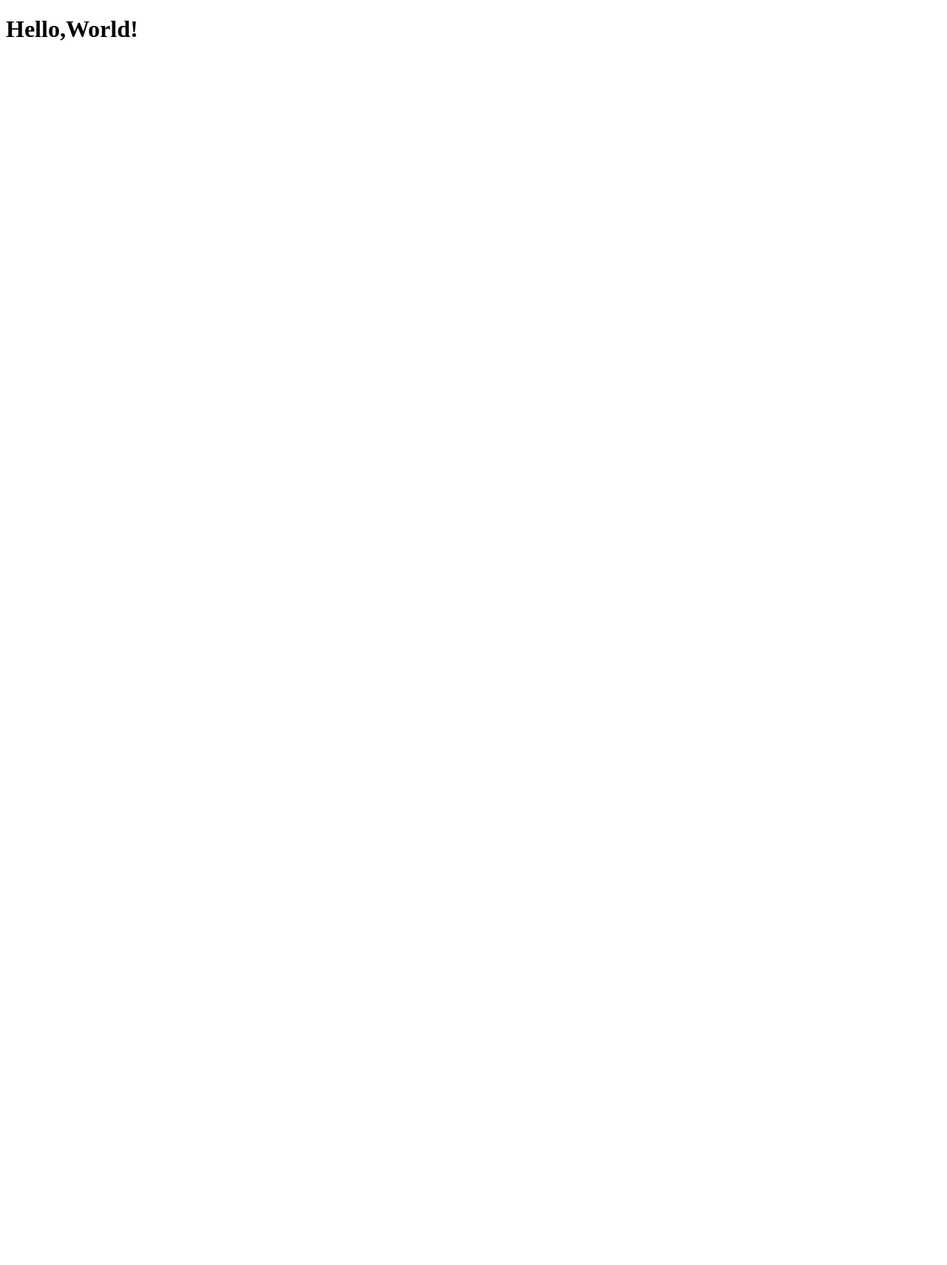
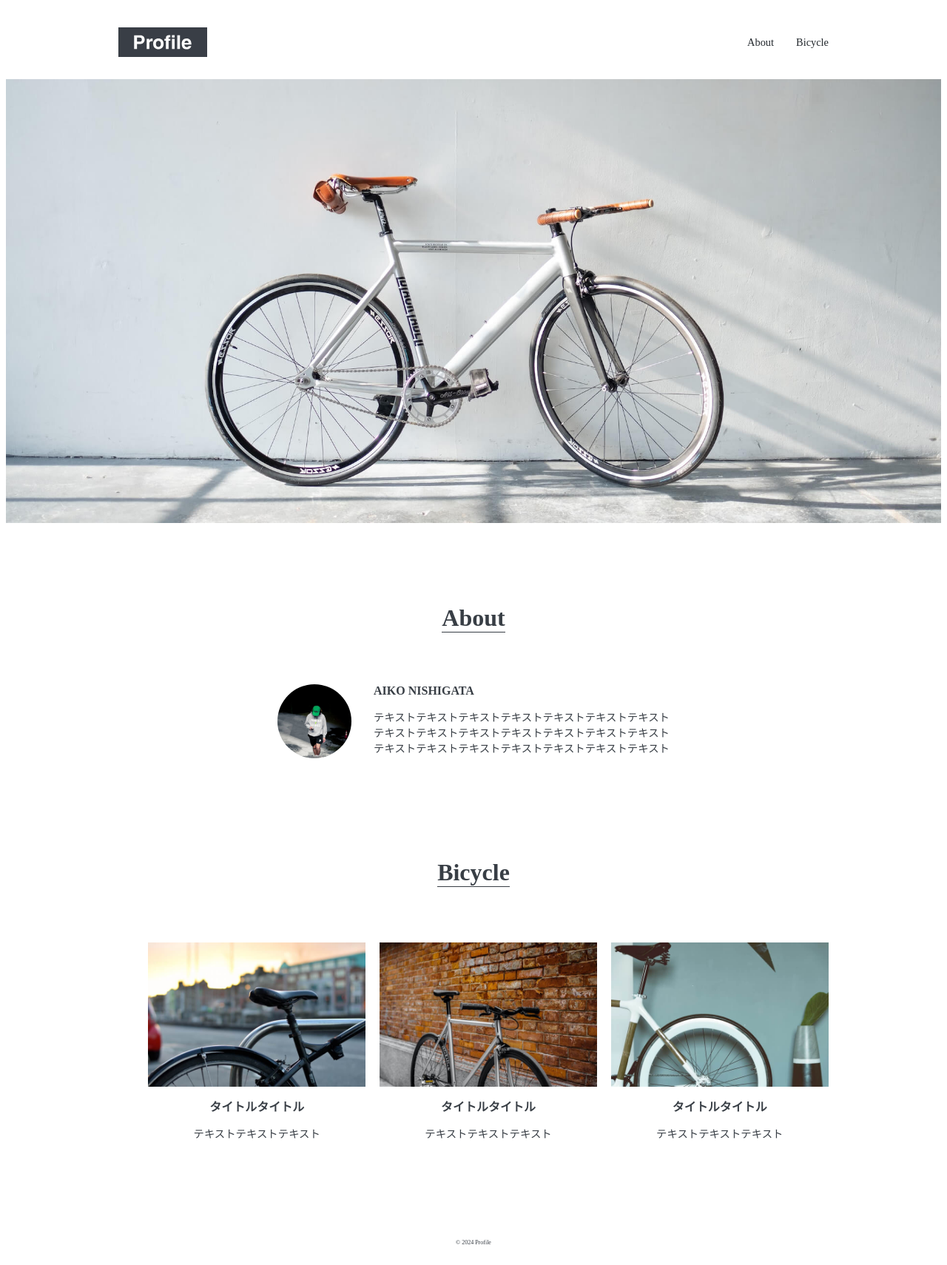
Before and after one commit to aipon0987/PortfolioNA, a plain HTML site: page index.html in a window 1280 px wide. Shown: the whole page at 74% size. Before the commit the page ends 800 px from the top, so only its background shows below. Drawn offline with Linux system fonts and the light colour scheme; files that its build step writes are made by us from their sources.

Commit message:
HTML \CSS作成

```diff
--- /dev/null
+++ b/css/html/style.css
@@ -0,0 +1,121 @@
+@charset "UTF-8";
+
+html {
+    font-size: 100%;
+}
+body {
+    color: #383e45;
+    font-size: 0.9rem;
+}
+a {
+    text-decoration: none;
+}
+img {
+    max-width: 100%;
+}
+li {
+    list-style: none;
+}
+.site-title {
+    width: 120px;
+    line-height: 1px;
+    padding: 10px 0;
+}
+.site-title a {
+    display: block;
+}
+.section-title {
+    display: inline-block;
+    font-size: 2rem;
+    text-align: center;
+    margin-bottom: 60px;
+    border-bottom: solid 1px #383e45;
+}
+.content-title {
+    font-size: 1rem;
+    margin: 10px 0;
+}
+.wrapper {
+    max-width: 960px;
+    margin: 0 auto 100px auto;
+    padding: 0 4%;
+    text-align: center;
+}
+
+#header {
+    display: flex;
+    justify-content: space-between;
+    align-items: center;
+    margin: 0 auto;
+}
+#header ul {
+    display: flex;
+    padding: 10px 0;
+}
+#header li {
+    margin-left: 30px;
+}
+#header li a {
+    color: #24292e;
+}
+#header li a:hover {
+    opacity: 0.7;
+}
+
+#mainvisual {
+    margin-bottom: 80px;
+}
+#mainvisual img {
+    width: 100%;
+    max-width: 1920px;
+    height: 600px;
+    object-fit: cover;
+}
+
+#about .content {
+    display: flex;
+    justify-content: center;
+    align-items: center;
+}
+#about img {
+    width: 100px;
+    height: 100px;
+    border-radius: 50%;
+    margin-right: 30px;
+}
+#about .text {
+    text-align: left;
+}
+
+#bicycle ul {
+    display: flex;
+    justify-content: space-between;
+}
+#bicycle li {
+    width: 32%;
+}
+
+#footer {
+    font-size: 0.5rem;
+    padding: 10px 0;
+    text-align: center;
+}
+
+@media screen and (max-width: 600px) {
+#mainvisal img {
+    height: calc(100vh-60px);
+ }
+#about  .content {
+    flex-direction: column;
+ }
+#about img{
+    margin-right: 0;
+ }
+#bicycle ul {
+    flex-direction: column;
+ }
+#bicycle li {
+    width: 100%;
+    margin-bottom: 30px;
+ }
+}
--- a/index.html
+++ b/index.html
@@ -1,6 +1,70 @@
 <!DOCTYPE html>
 <html lang="ja">
+    <head>
+        <meta charset="utf-8">
+
+        <title>Profile</title>
+        <meta name="description" content="テキストテキストテキストテキストテキストテキストテキストテキストテキストテキスト">
+        <meta name="viewport" content="width=device-width, initial-scale=1">
+        <link rel="icon" href="https;//unpkg.com/ress/dist/ress.min.css">
+        <link rel="stylesheet" href="css/style.css">
+    </head>
+
     <body>
-        <h1>Hello,World!</h1>
+        <header id="header" class="wrapper">
+            <h1 class="site-title"><a href="index.html"><img src="img/logo.svg" alt="Profile"></a></h1>
+            <nav>
+                <ul>
+                    <li><a href="#about">About</a></li>
+                    <li><a href="#bicycle">Bicycle</a></li>
+                </ul>
+            </nav>
+        </header>
+
+        <main>
+            <div id="mainvisual">
+                <img src="img/mainvisual.jpg" alt="テキストテキストテキスト">
+            </div>
+
+            <section id="about" class="wrapper">
+                <h2 class="section-title">About</h2>
+                <div class="content">
+                    <img src="img/about.jpg" alt="テキストテキストテキスト">
+                    <div class="text">
+                        <h3 class="content-title">AIKO NISHIGATA</h3>
+                        <p>
+                            テキストテキストテキストテキストテキストテキストテキスト<br>
+                            テキストテキストテキストテキストテキストテキストテキスト<br>
+                            テキストテキストテキストテキストテキストテキストテキスト
+                        </p>
+                    </div>
+                </div>
+            </section>
+
+            <section id="bicycle" class="wrapper">
+                <h2 class="section-title">Bicycle</h2>
+                <ul>
+                    <li>
+                        <img src="img/bicycle1.jpg" alt="テキストテキストテキスト">
+                        <h3 class="content-title">タイトルタイトル</h3>
+                        <p>テキストテキストテキスト</p>
+                    </li>
+                    <li>
+                        <img src="img/bicycle2.jpg" alt="テキストテキストテキスト">
+                        <h3 class="content-title">タイトルタイトル</h3>
+                        <p>テキストテキストテキスト</p>
+                    </li>
+                    <li>
+                        <img src="img/bicycle3.jpg" alt="テキストテキストテキスト">
+                        <h3 class="content-title">タイトルタイトル</h3>
+                        <p>テキストテキストテキスト</p>
+                    </li>
+                </ul>
+            </section>
+        </main>
+
+        <footer id="footer">
+            <p>&copy; 2024 Profile</p>
+        </footer>
     </body>
 </html>
```
